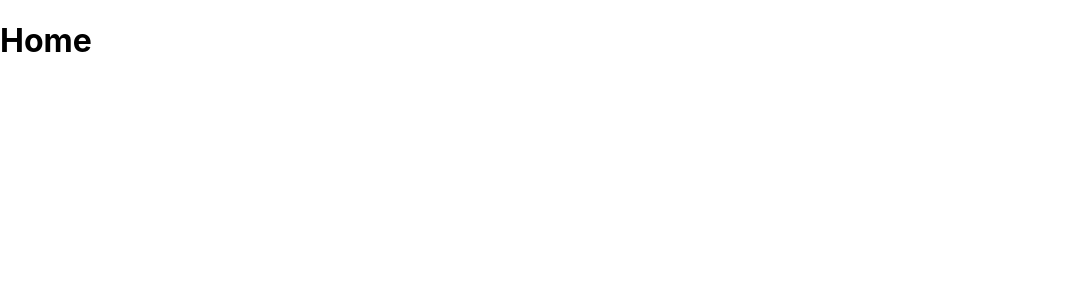
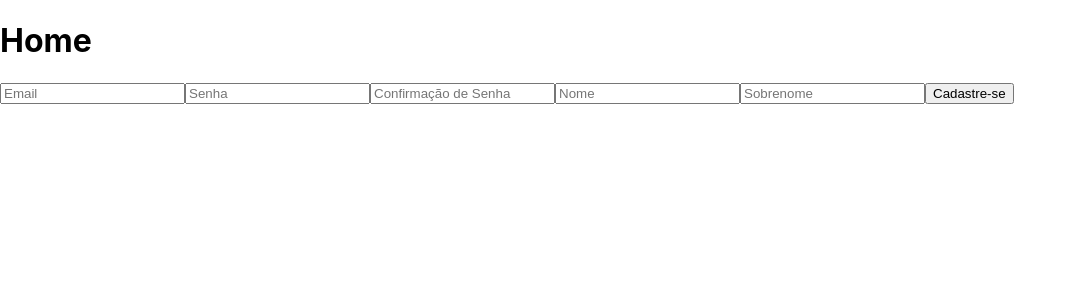
Before and after one commit to ccagnin/roles-sp-search, a React (Create React App) app in the folder frontend/: page / in a window 1280 px wide. Shown: the top 300 px of the page, without its empty margins (0-1077 px from the left). Built offline with nearby package versions, Linux system fonts and the light colour scheme.

Commit message:
add registration form

```diff
--- a/frontend/src/components/Home.js
+++ b/frontend/src/components/Home.js
@@ -1,10 +1,12 @@
 import React, { Component } from 'react';
+import Registration from './auth/Registration'
 
 export default class Home extends Component {
   render() {
     return (
       <div>
         <h1>Home</h1>
+        <Registration />
       </div>
     );
   }
--- /dev/null
+++ b/frontend/src/components/auth/Registration.js
@@ -0,0 +1,104 @@
+import React from 'react';
+import axios from 'axios';
+
+class Registration extends React.Component {
+  constructor (props) {
+    super (props);
+    this.state = {
+      email: '',
+      password: '',
+      password_confirmation: '',
+      first_name: '',
+      last_name: '',
+      registrationErrors: '',
+    };
+
+    this.handleSubmit = this.handleSubmit.bind (this);
+    this.handleChange = this.handleChange.bind (this);
+  }
+
+  handleSubmit (event) {
+    const {email, password, password_confirmation, first_name, last_name} = this.state;
+
+    axios.post (
+      'http://localhost:4000/registrations',
+      {
+        user: {
+          email: email,
+          password: password,
+          password_confirmation: password_confirmation,
+          first_name: first_name,
+          last_name: last_name,
+        },
+      },
+      {withCredentials: true}
+    )
+    .then (response => {
+      if (response.data.status === 'created') {
+        this.props.handleSuccessfulAuth (response.data);
+      }
+    })
+    .catch (error => {
+      console.log ('registration error', error);
+    });
+    event.preventDefault();
+  }
+
+  handleChange (event) {
+    this.setState ({
+      [event.target.name]: event.target.value,
+    });
+  }
+
+  render () {
+    return (
+      <div>
+        <form onSubmit={this.handleSubmit}>
+          <input
+            type='email'
+            name='email'
+            placeholder='Email'
+            value={this.state.email}
+            onChange={this.handleChange}
+            required
+          />
+          <input
+            type='password'
+            name='password'
+            placeholder='Senha'
+            value={this.state.password}
+            onChange={this.handleChange}
+            required
+          />
+          <input
+            type='password'
+            name='password_confirmation'
+            placeholder='Confirmação de Senha'
+            value={this.state.password_confirmation}
+            onChange={this.handleChange}
+            required
+          />
+          <input
+            type='text'
+            name='first_name'
+            placeholder='Nome'
+            value={this.state.first_name}
+            onChange={this.handleChange}
+            required
+          />
+          <input
+            type='text'
+            name='last_name'
+            placeholder='Sobrenome'
+            value={this.state.last_name}
+            onChange={this.handleChange}
+            required
+          />
+          <button type='submit'>Cadastre-se</button>
+        </form>
+      </div>
+    );
+  }
+}
+
+export default Registration;
```
Also changed, not shown: 1 other file (tests, documents, lock files or other folders).
